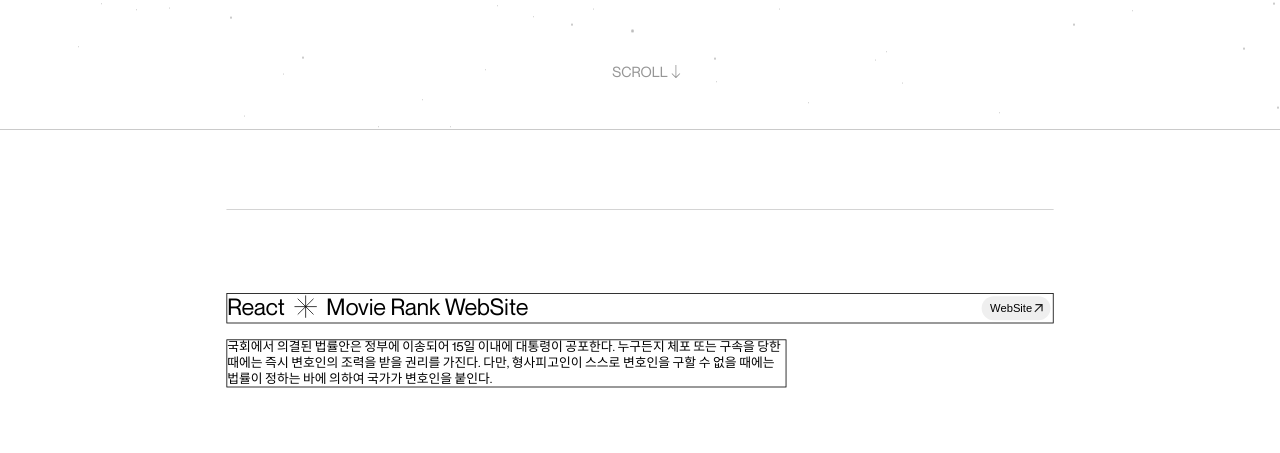
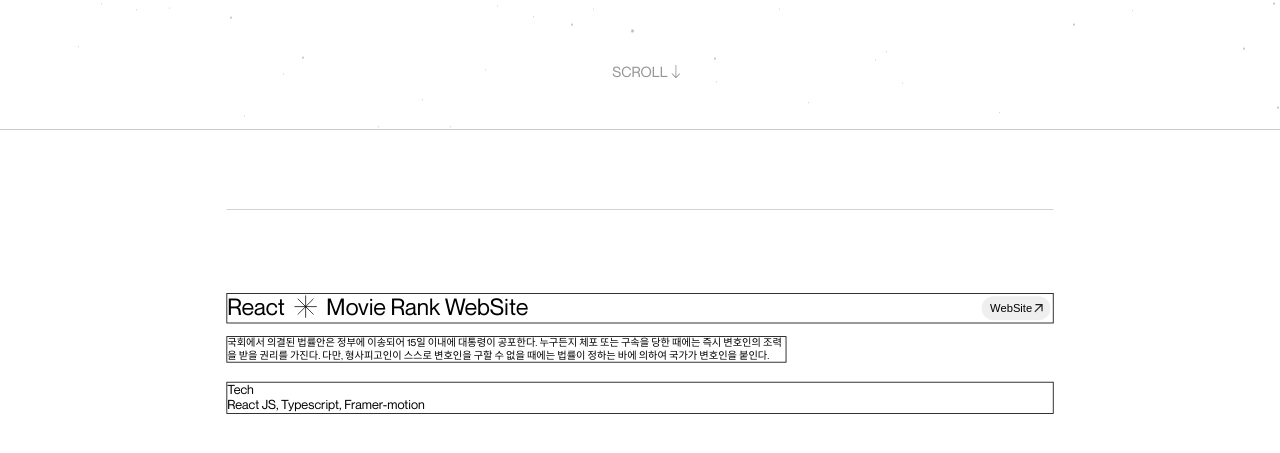
Before and after one commit to jliliflora/portfolio2024, a React (Create React App) app: page / in a window 1280 px wide. Shown: the part 671-1124 px from the top of the page. Built offline with nearby package versions, Linux system fonts and the light colour scheme.

Commit message:
section 내용 추가중

```diff
--- a/src/components/Section1.tsx
+++ b/src/components/Section1.tsx
@@ -39,7 +39,7 @@ const CntHeader = styled.div`
   display: flex;
   justify-content: space-between;
   gap: 44vw;
-  margin: 13vh 0 2.5vh 0;
+  margin: 13vh 0 2vh 0;
   border: 1px solid black;
 `;
 const CntTitleBox = styled.div`
@@ -99,8 +99,15 @@ const ArrowSvg = styled.svg`
 
 const CntExplain = styled.div`
   width: 700px;
+  margin-bottom: 3vh;
+  font-size: 0.8rem;
   border: 1px solid black;
 `;
+const CntTechBox = styled.div`
+  border: 1px solid black;
+`;
+const CntTechUl = styled.ul``;
+const CntTechLi = styled.li``;
 
 function Section1({ scrollYProgress }: SectionProps) {
   const scale = useTransform(scrollYProgress, [0, 1], [1, 0.8]);
@@ -150,6 +157,12 @@ function Section1({ scrollYProgress }: SectionProps) {
             받을 권리를 가진다. 다만, 형사피고인이 스스로 변호인을 구할 수 없을
             때에는 법률이 정하는 바에 의하여 국가가 변호인을 붙인다.
           </CntExplain>
+          <CntTechBox>
+            <CntTechUl>
+              <CntTechLi>Tech</CntTechLi>
+              <CntTechLi>React JS, Typescript, Framer-motion</CntTechLi>
+            </CntTechUl>
+          </CntTechBox>
         </Cnt>
       </Wrapper>
     </Sec>
```
